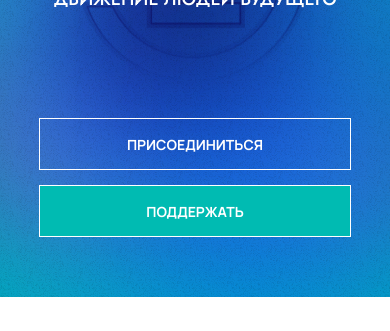
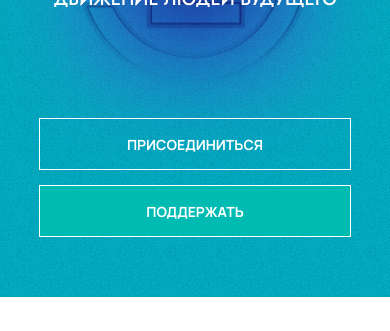
Before and after one commit to Pechenyice/generationLandingPWA, a plain HTML site: page index.html in a window 390 px wide. Shown: the part 263-594 px from the top of the page. Drawn offline with Linux system fonts and the light colour scheme.

Commit message:
added mobile layout

```diff
--- a/index.html
+++ b/index.html
@@ -90,10 +90,10 @@
       </div>
       <section class="main__intro">
         <div class="backNoize backNoize_intro"></div>
-        <div class="backDecorator backDecorator_needAnimation" data-delay="600" style="--width: 1100px;--height: 1100px;--background: radial-gradient(50% 50% at 50% 50%, #00CE7A 14.9%, #00CED2 68.02%, #4C5E9D 100%);--right: -372px;--top: -362px;filter: blur(120px);"></div>
-        <div class="backDecorator backDecorator_needAnimation" data-delay="200" style="--width: 750px;--height: 750px;--background: radial-gradient(50% 50% at 50% 50%, #1A286C 23.75%, #0B36BC 66.98%, #5A7EED 100%);--left: calc(50% - 375px);--top: calc(50% - 375px);filter: blur(120px);"></div>
-        <div class="backDecorator backDecorator_needAnimation" data-delay="600" style="--width: 480px;--height: 480px;--background: #0371C0;--left: 195px;--top: 66px;"></div>
-        <div class="backDecorator backDecorator_needAnimation" data-delay="1000" style="--width: 348px;--height: 348px;--background: #0759F8;--left: 72px;--top: 315px;"></div>
+        <div class="backDecorator backDecorator_notMobile backDecorator_top backDecorator_needAnimation" data-delay="600" style="--width: 1100px;--height: 1100px;--background: radial-gradient(50% 50% at 50% 50%, #00CE7A 14.9%, #00CED2 68.02%, #4C5E9D 100%);--right: -372px;--top: -362px;filter: blur(120px);"></div>
+        <div class="backDecorator backDecorator_middle backDecorator_needAnimation" data-delay="200" style="--width: 750px;--height: 750px;--background: radial-gradient(50% 50% at 50% 50%, #1A286C 23.75%, #0B36BC 66.98%, #5A7EED 100%);--left: calc(50% - 375px);--top: calc(50% - 375px);filter: blur(120px);"></div>
+        <div class="backDecorator backDecorator_notMobile backDecorator_needAnimation" data-delay="600" style="--width: 480px;--height: 480px;--background: #0371C0;--left: 195px;--top: 66px;"></div>
+        <div class="backDecorator backDecorator_notMobile backDecorator_needAnimation" data-delay="1000" style="--width: 348px;--height: 348px;--background: #0759F8;--left: 72px;--top: 315px;"></div>
         <div class="intro__text">
           <h1 class="intro__name beforeAnimationAppearance" data-delay="500">Поколение Z</h1>
           <h2 class="intro__extra beforeAnimationAppearance" data-delay="1200">Движение людей будущего</h2>
@@ -364,7 +364,7 @@
             <img src="./assets/gallery/1.png" />
             <img src="./assets/gallery/2.png" class="gallery_added-1" />
           </div>
-          <div class="gallery__column">
+          <div class="gallery__column gallery__column_collapse">
             <img src="./assets/gallery/3.png" />
             <img src="./assets/gallery/4.png"  class="gallery_added-2" />
           </div>
```
